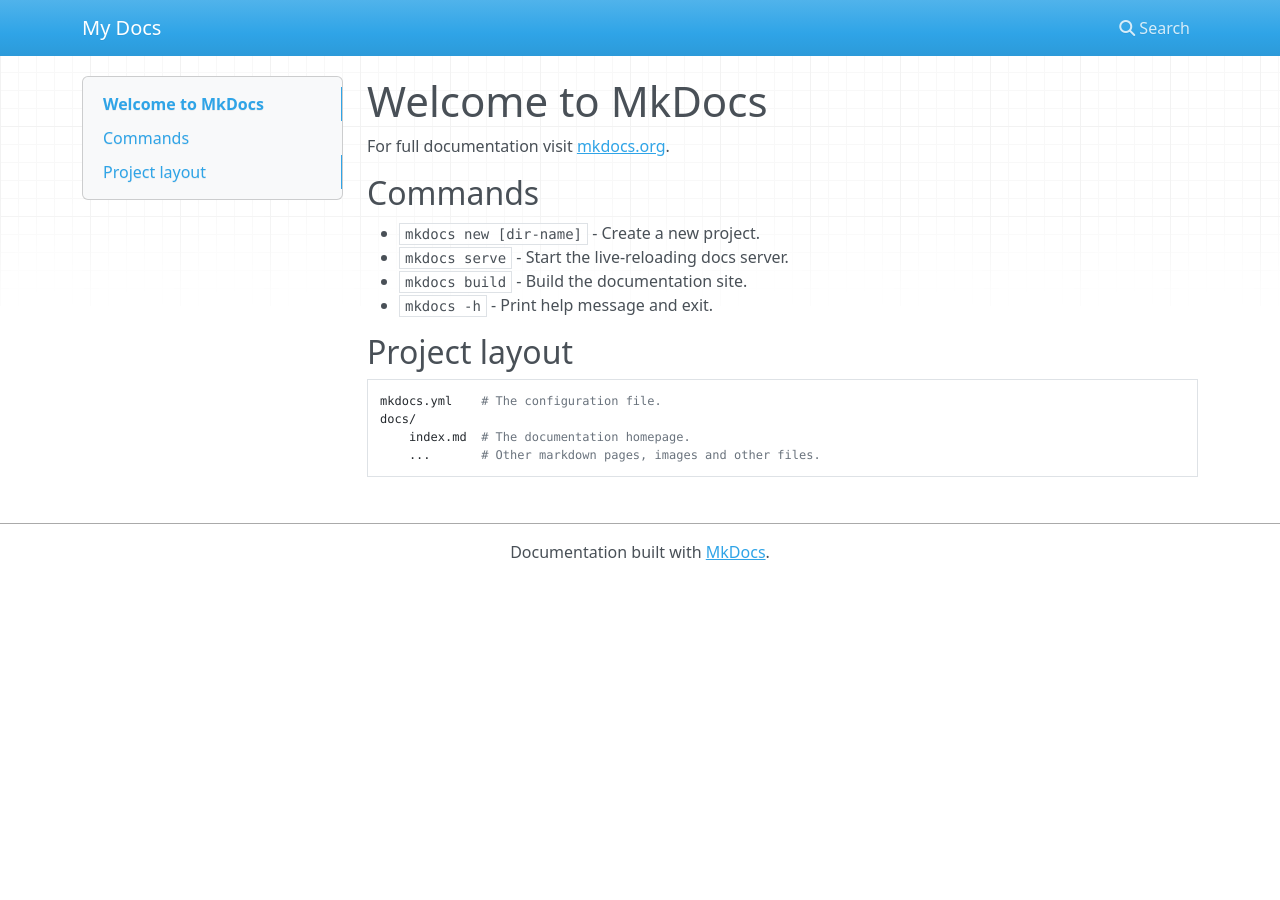
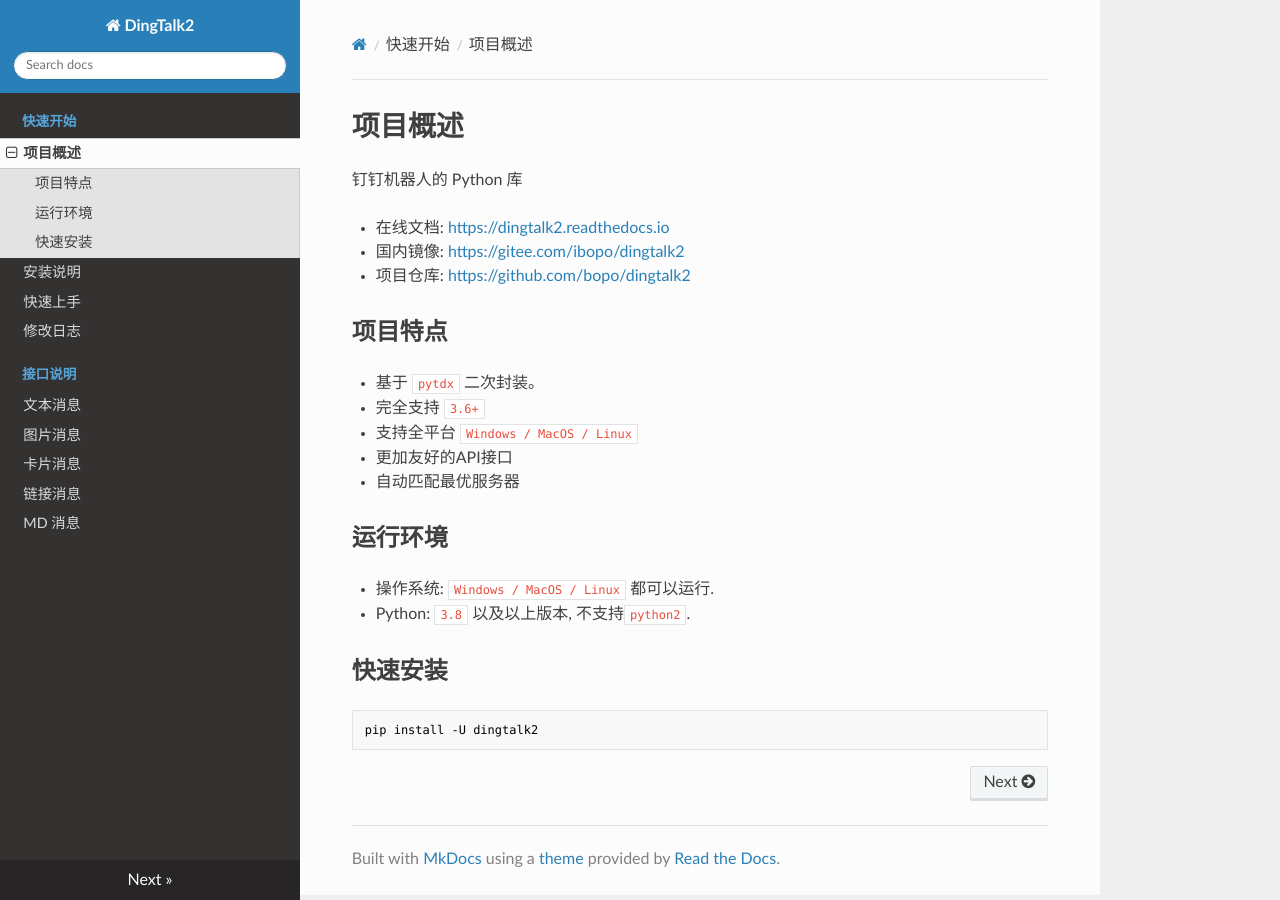
Before and after one commit to bopo/dingtalk2, an MkDocs documentation site: the page built from docs/index.md, in a window 1280 px wide. Built offline with MkDocs 1.6.1, drawn with Linux system fonts in a browser that asks for light colours; nearby versions of some CDN libraries.

Commit message:
chore: added docs

````diff
--- a/docs/index.md
+++ b/docs/index.md
@@ -1,17 +1,26 @@
-# Welcome to MkDocs
+# 项目概述
 
-For full documentation visit [mkdocs.org](https://www.mkdocs.org).
+钉钉机器人的 Python 库
 
-## Commands
+- 在线文档: [https://dingtalk2.readthedocs.io](https://dingtalk2.readthedocs.io)
+- 国内镜像: [https://gitee.com/ibopo/dingtalk2](https://gitee.com/ibopo/dingtalk2)
+- 项目仓库: [https://github.com/bopo/dingtalk2](https://github.com/bopo/dingtalk2)
 
-* `mkdocs new [dir-name]` - Create a new project.
-* `mkdocs serve` - Start the live-reloading docs server.
-* `mkdocs build` - Build the documentation site.
-* `mkdocs -h` - Print help message and exit.
+## 项目特点
 
-## Project layout
+- 基于 `pytdx` 二次封装。
+- 完全支持 `3.6+`
+- 支持全平台 `Windows / MacOS / Linux`
+- 更加友好的API接口
+- 自动匹配最优服务器
 
-    mkdocs.yml    # The configuration file.
-    docs/
-        index.md  # The documentation homepage.
-        ...       # Other markdown pages, images and other files.
+## 运行环境
+
+- 操作系统: `Windows / MacOS / Linux` 都可以运行.
+- Python: `3.8` 以及以上版本, 不支持`python2`.
+
+## 快速安装
+
+```shell
+pip install -U dingtalk2
+```
--- a/mkdocs.yml
+++ b/mkdocs.yml
@@ -1 +1,18 @@
-site_name: My Docs
+site_name: DingTalk2
+site_description: 钉钉机器人的 Python 库
+
+theme: readthedocs
+
+nav:
+  - 快速开始:
+    - 项目概述: index.md
+    - 安装说明: setup.md
+    - 快速上手: quick.md
+    - 修改日志: history.md
+
+  - 接口说明:
+    - 文本消息: api/text.md
+    - 图片消息: api/image.md
+    - 卡片消息: api/card.md
+    - 链接消息: api/link.md
+    - MD 消息: api/markdown.md
--- a/pyproject.toml
+++ b/pyproject.toml
@@ -32,7 +32,7 @@
 tag_format = "v$version"
 
 update_changelog_on_bump = true
-changelog_file = "HISTORY.md"
+changelog_file = "docs/history.md"
 annotated_tag = true
 
 version_files = [
````
Also changed, not shown: README.md (+1 -1 lines), docs/api/card.md (added, +1 -0 lines), docs/api/image.md (added, +1 -0 lines), docs/api/link.md (added, +1 -0 lines), docs/api/markdown.md (added, +1 -0 lines), docs/api/text.md (added, +1 -0 lines), docs/setup.md (added, +27 -0 lines), docs/history.md (renamed from HISTORY.md), docs/quick.md (added).
